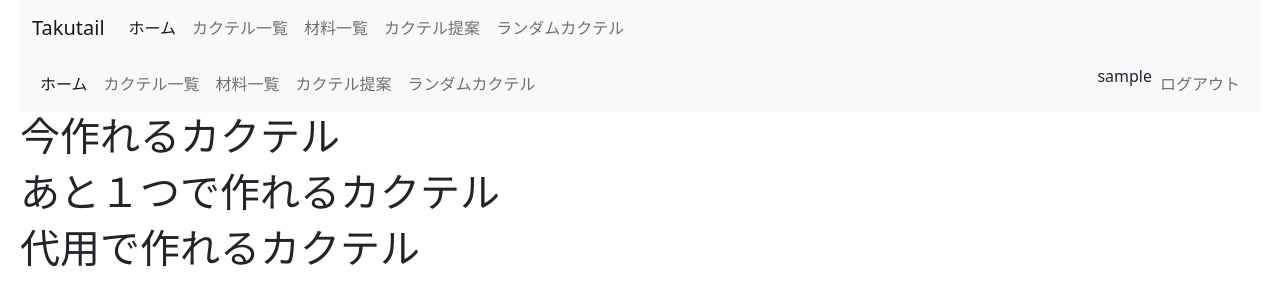
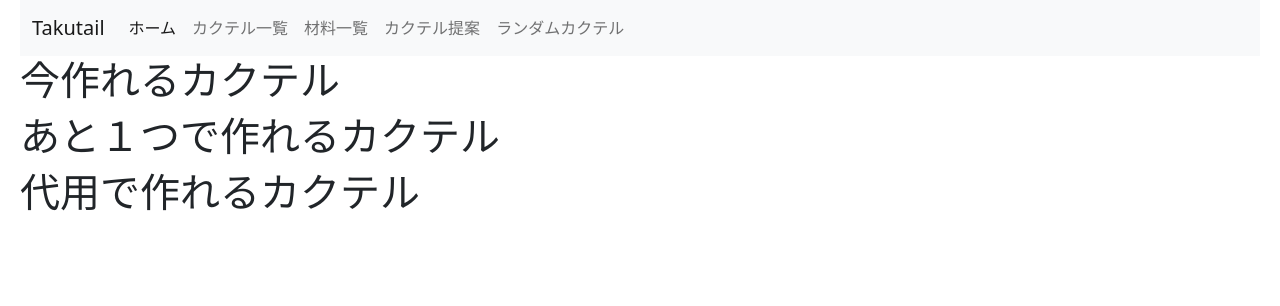
Before and after one commit to Chroma7p/TakuTail, a Django app: page /cocktails/list_possible_cocktails/ in a window 1280 px wide. Shown: the top 306 px of the page. Run offline with Django 5.2, Linux system fonts and the light colour scheme; the visitor is signed in with stand-in values (Sample User, id 1); data that the repository does not hold is empty.

Commit message:
ナビゲーションバー修正

```diff
--- a/takutail/templates/base.html
+++ b/takutail/templates/base.html
@@ -51,46 +51,6 @@
             </div>
         </div>
     </nav>
-
-
-    <nav class="navbar navbar-expand-sm navbar-light bg-light">
-        <div class="container-fluid">
-            <div class="collapse navbar-collapse" id="Navber">
-                <ul class="navbar-nav me-auto mb-2 mb-lg-0">
-                    {% if user.is_authenticated %}
-                    <li class="nav-item">
-                        <a class="nav-link active" aria-current="page" href="{% url 'home' %}">ホーム</a>
-                    </li>
-                    <li class="nav-item">
-                        <a class="nav-link" href="{% url 'cocktails_list' %}">カクテル一覧</a>
-                    </li>
-                    <li class="nav-item">
-                        <a class="nav-link" href="{% url 'ingredients_list' %}">材料一覧</a>
-                    </li>
-                    <li class="nav-item">
-                        <a class="nav-link" href="{% url 'list_possible_cocktails' %}">カクテル提案</a>
-                    </li>
-                    <li class="nav-item">
-                        <a class="nav-link" href="{% url 'random_cocktail' %}">ランダムカクテル</a>
-                    </li>
-                </ul>
-                <ul class="navbar-nav ms-auto mb-2 mb-lg-0">
-                    <a>{{ user.username }}</a>
-                    <li class="nav-item">
-                        <a class="nav-link" href="{% url 'logout' %}">ログアウト</a>
-                    </li>
-                </ul>
-
-                {% else %}
-                <li class="nav-item">
-                    <a class="nav-link" href="{% url 'login' %}">ログイン</a>
-                </li>
-                {% endif %}
-
-                </ul>
-            </div><!-- /.navbar-collapse -->
-    </nav>
-
     {% block content %}
     {% endblock %}
     <script src="https://cdn.jsdelivr.net/npm/bootstrap@5.0.2/dist/js/bootstrap.bundle.min.js"
```
